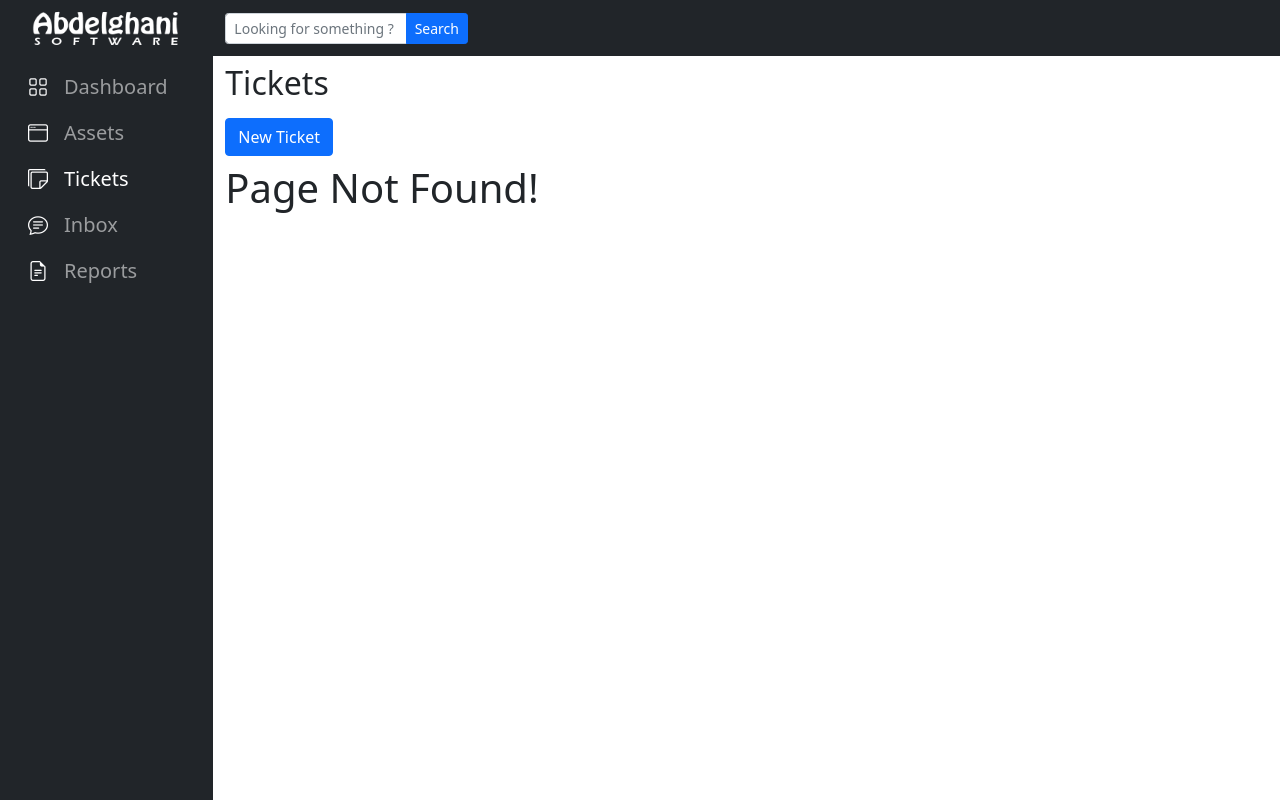
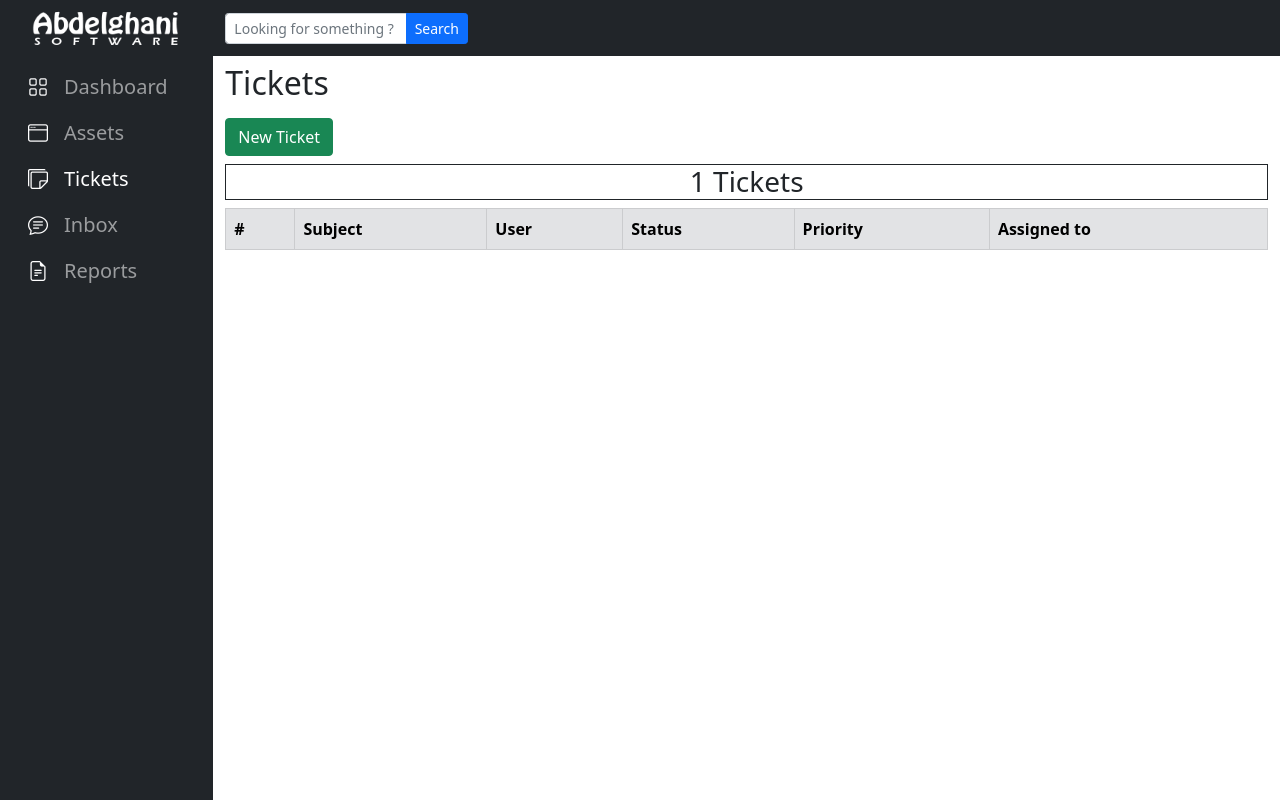
Before and after one commit to Abdelghani-Adel/I.T_Manager, a React (Create React App) app: page /tickets/1 in a window 1280 px wide. Before the commit this address had no page. Built offline with nearby package versions, Linux system fonts and the light colour scheme.

Commit message:
added TicketsByStatus component and its route

```diff
--- /dev/null
+++ b/src/Pages/TicketsPage/TicketsByStatus/TicketsByStatus.js
@@ -0,0 +1,21 @@
+import { useSelector } from "react-redux";
+import { useParams } from "react-router-dom";
+import TicketsTable from "../components/TicketsTable/TicketsTable";
+
+const TicketsByStatus = (props) => {
+  const ticketsState = useSelector((state) => state.tickets);
+  const params = useParams();
+  const tickets = ticketsState.filter(
+    (ticket) => ticket.status === params.status
+  );
+  return (
+    <div className={props.className}>
+      <h3 className="text-center border border-dark">
+        {params.status.toUpperCase()} Tickets
+      </h3>
+      <TicketsTable tickets={tickets} />
+    </div>
+  );
+};
+
+export default TicketsByStatus;
--- a/src/Pages/TicketsPage/TicketsDashboard/LatestTickets/LatestTickets.js
+++ b/src/Pages/TicketsPage/TicketsDashboard/LatestTickets/LatestTickets.js
@@ -1,5 +1,5 @@
 import { useSelector } from "react-redux";
-import TicketsTable from "../../../../Components/TicketsTable/TicketsTable";
+import TicketsTable from "../../components/TicketsTable/TicketsTable";
 
 const LatestTickets = (props) => {
   const ticketsState = useSelector((state) => state.tickets);
@@ -7,7 +7,7 @@ const LatestTickets = (props) => {
 
   return (
     <div className={props.className}>
-      <div className="p-2 wrapper">
+      <div className="p-2 wrapper wrapper--primary">
         <h3 className="text-secondary">Latest Tickets</h3>
 
         <TicketsTable tickets={tickets} />
--- a/src/Pages/TicketsPage/TicketsDashboard/MyTickets/MyTickets.js
+++ b/src/Pages/TicketsPage/TicketsDashboard/MyTickets/MyTickets.js
@@ -6,7 +6,7 @@ const MyTickets = (props) => {
   const width = (2 / 3) * 100;
   return (
     <div className={props.className}>
-      <div className={`${classes.wrapper} p-2 border border-primary rounded`}>
+      <div className={`${classes.wrapper} p-2 wrapper wrapper--primary`}>
         <div className="d-flex justify-content-between">
           <h3 className="text-secondary">My opened tickets</h3>
           <p className="fw-bold text-primary fs-4">{quantity}</p>
--- a/src/Pages/TicketsPage/TicketsDashboard/TicketsSummary/TicketsSummaryCard.js
+++ b/src/Pages/TicketsPage/TicketsDashboard/TicketsSummary/TicketsSummaryCard.js
@@ -8,7 +8,7 @@ const TicketsSummaryCard = (props) => {
   };
   return (
     <div className={`${props.className} `} onClick={clickHandler}>
-      <div className="wrapper cursor--pointer hover-scale--1 p-2">
+      <div className="wrapper wrapper--primary cursor--pointer hover-scale--1 p-2">
         <h6 className="fs-6 fw-bold text-secondary">{props.title}</h6>
         <p className="fs-2 m-0 fw-bold text-primary">{props.tickets.length}</p>
       </div>
--- a/src/Pages/TicketsPage/TicketsPage.js
+++ b/src/Pages/TicketsPage/TicketsPage.js
@@ -6,7 +6,7 @@ const TicketsPage = (props) => {
     <div className="row">
       <h2 className="my-2">Tickets</h2>
       <div className="actions my-2">
-        <button className="btn btn-primary" role="button">
+        <button className="btn btn-success" role="button">
           New Ticket
         </button>
       </div>
--- a/src/Components/TicketsTable/TicketsTableRow.js
+++ b/src/Pages/TicketsPage/components/TicketsTable/TicketsTableRow.js
@@ -1,6 +1,6 @@
 const TicketsTableRow = (props) => {
   return (
-    <tr id={props.ticket.id}>
+    <tr id={props.ticket.id} className="cursor--pointer">
       <th scope="row">{props.index + 1}</th>
       <td>{props.ticket.subject}</td>
       <td>{props.ticket.user}</td>
--- a/src/Routes/Routes.js
+++ b/src/Routes/Routes.js
@@ -1,4 +1,5 @@
 import { Redirect } from "react-router-dom";
+import TicketsByStatus from "../Pages/TicketsPage/TicketsByStatus/TicketsByStatus";
 import TicketsDashboard from "../Pages/TicketsPage/TicketsDashboard/TicketsDahboard";
 import TicketsPage from "../Pages/TicketsPage/TicketsPage";
 
@@ -40,6 +41,12 @@ const ROUTES = [
         exact: true,
         component: (props) => <TicketsDashboard {...props} />,
       },
+      {
+        path: "/tickets/:status",
+        key: "tickets-filter-status",
+        exact: true,
+        component: (props) => <TicketsByStatus {...props} />,
+      },
     ],
   },
 ];
--- a/src/Styles/utilities.css
+++ b/src/Styles/utilities.css
@@ -1,6 +1,6 @@
 /* WRAPPERS */
 .wrapper {
-  border: 1px solid #0d6efd;
+  border: 1px solid transparent;
   border-radius: 5px;
 }
 .wrapper--primary {
```
Also changed, not shown: src/Pages/TicketsPage/components/TicketsTable/TicketsTable.js (renamed from src/Components/TicketsTable/TicketsTable.js).
